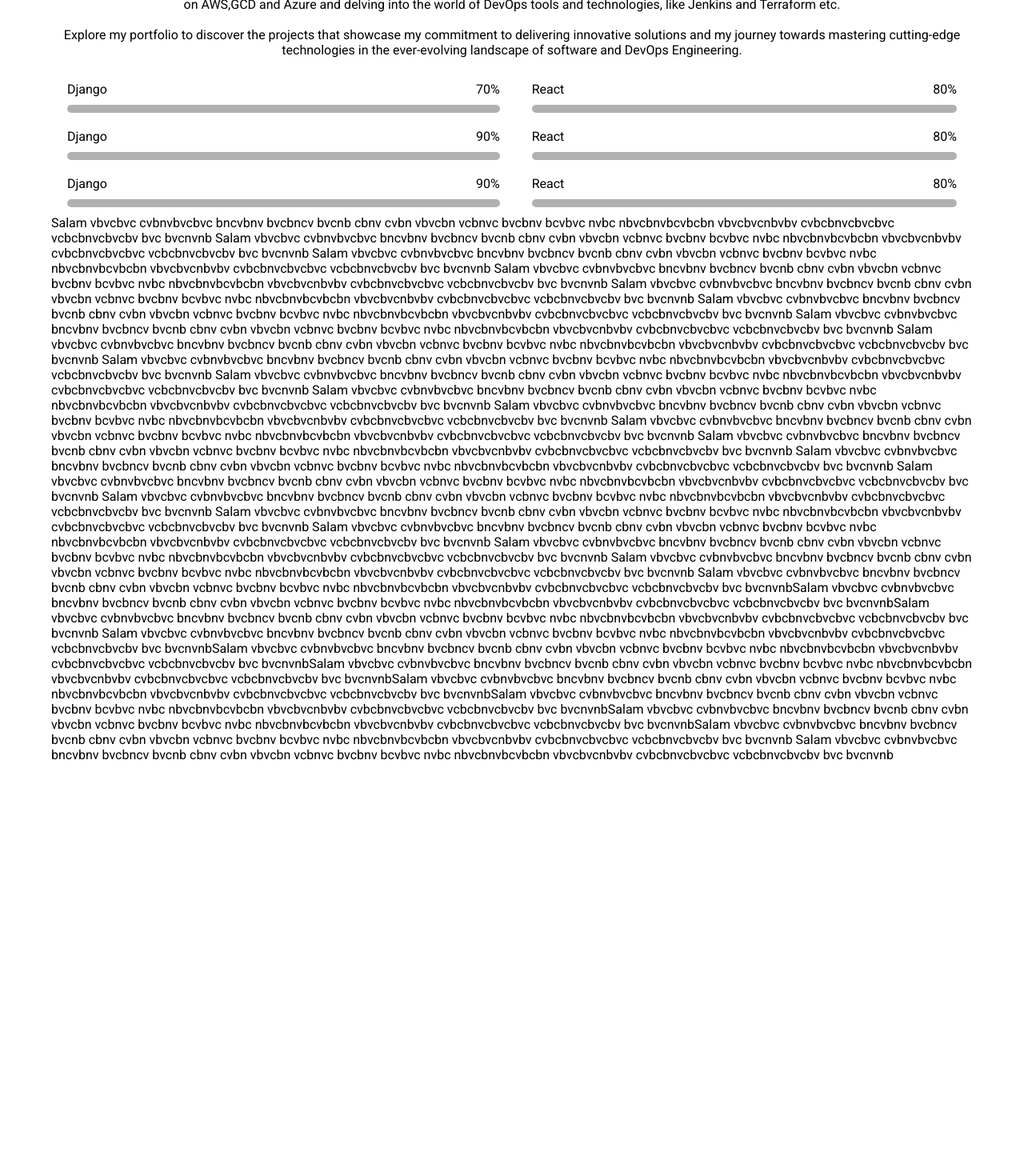
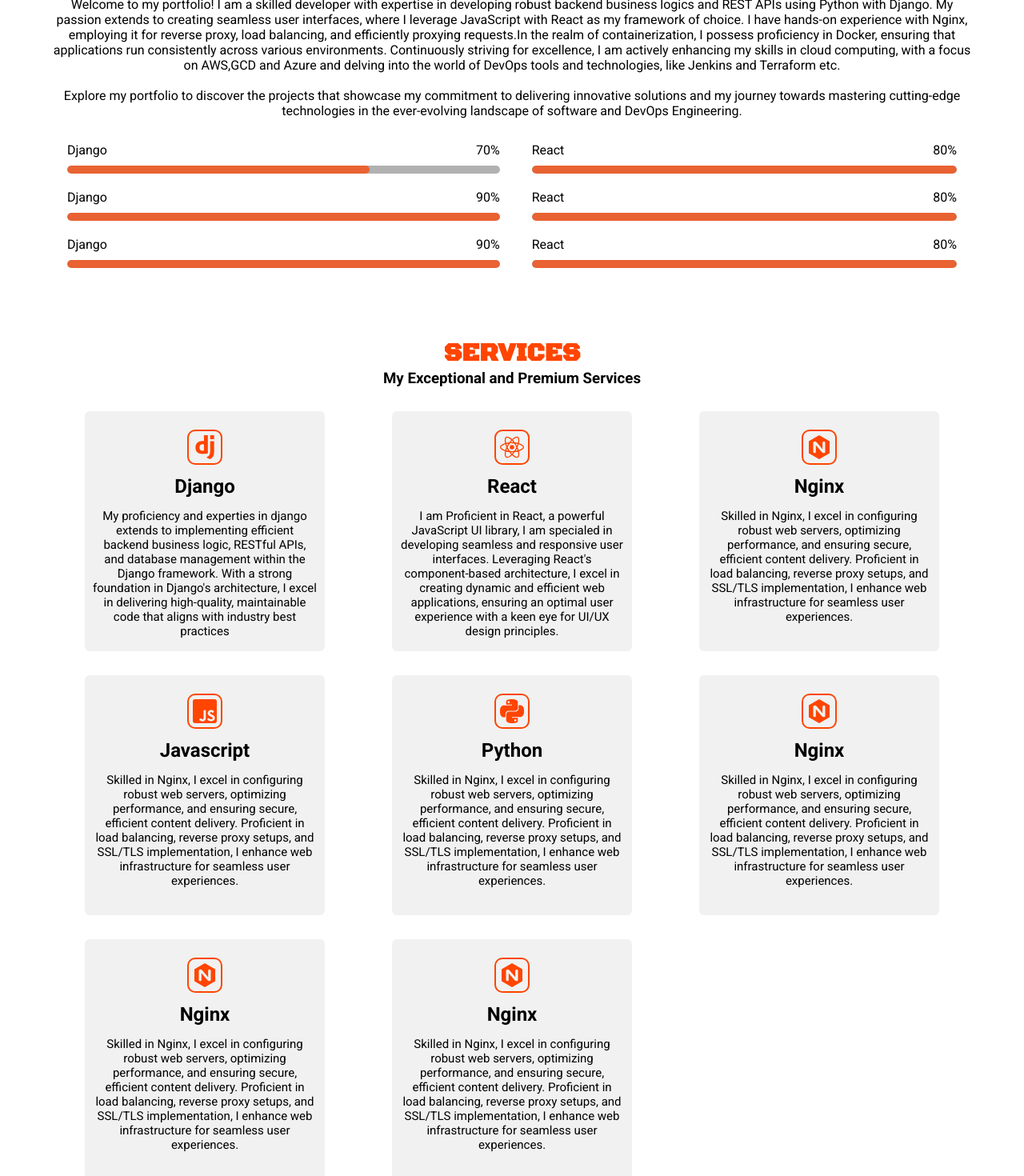
Before and after one commit to AjmalKBangash/Ajmal_Khan, a React (Create React App) app: page / in a window 1280 px wide. Shown: the part 980-2450 px from the top of the page at 80% size. Before the commit the page ends 1933 px from the top, so only its background shows below. Built offline with nearby package versions, Linux system fonts and the light colour scheme; a web font is replaced by a local one.

Commit message:
adding functionalities in portfolio

```diff
--- a/src/Components/Home/Home.css
+++ b/src/Components/Home/Home.css
@@ -110,18 +110,73 @@
   border-radius: 10px;
   background-color: rgba(128, 128, 128, 0.61);
   margin: 10px 20px;
-  overflow: hidden; /* Ensure the overflow is hidden to hide the growing width outside the container */
+  overflow: hidden;
 }
 .skillful-tools-orange {
-  width: 0;
   height: 10px;
   border-radius: 10px;
   background-color: #ff4400b6;
-  animation: expandWidth 5s ease-in-out forwards;
 }
-
-/* @keyframes expandWidth {
-  to {
-    width: 80%;
-  }
-}  */
+/* ///////////////// SERVICES SECTION STARTED ////////////////////////// */
+.services {
+  text-align: center;
+  margin: 20px 0;
+}
+.services h1 {
+  font-family: "Black Ops One", system-ui;
+  font-style: normal;
+  color: #ff4500;
+  overflow: hidden;
+}
+.cards-top {
+  display: grid;
+  grid-template-columns: auto auto auto;
+  margin: 15px auto;
+}
+.services-card {
+  height: 300px;
+  width: 300px;
+  margin: 15px auto;
+  border-radius: 6px;
+  padding: 10px;
+  display: grid;
+  grid-template-rows: 25% 15% 60%;
+  /* box-shadow: 0px 0px 4px 1px rgba(0, 0, 0, 0.178);
+  -webkit-box-shadow: 0px 0px 4px 1px rgba(0, 0, 0, 0.178);
+  -moz-box-shadow: 0px 0px 4px 1px rgba(0, 0, 0, 0.178); */
+  background-color: rgb(241, 241, 241);
+  box-sizing: border-box;
+}
+.services-icon {
+  margin: auto;
+  color: #ff4500;
+  font-size: 30px;
+  border: 2px solid #ff4500;
+  border-radius: 10px;
+  padding: 5px;
+}
+.services-card p {
+  font-size: 15px;
+}
+/* ///////////////// SNAPSHOTS SECTION STARTED ////////////////////////// */
+.snapshots {
+  text-align: center;
+  margin: 20px 0;
+}
+.snapshots h1 {
+  font-family: "Black Ops One", system-ui;
+  font-style: normal;
+  color: #ff4500;
+}
+.gallary {
+  display: grid;
+  grid-template-columns: auto auto auto;
+  margin: 15px auto;
+}
+.gallary img {
+  height: 250px;
+  width: 250px;
+  margin: 15px auto;
+  border: 2px solid #ff4500;
+  border-radius: 6px;
+}
--- a/src/Components/Home/Home.js
+++ b/src/Components/Home/Home.js
@@ -1,5 +1,10 @@
 import "./Home.css";
 import Navbar from "./Navbar";
+import Services from "./Services";
+import { useState, useEffect } from "react";
+import { useNavigate } from "react-router-dom";
+import { motion } from "framer-motion";
+import { useInView } from "react-intersection-observer";
 
 // REACT ICONS
 import { FaInstagram } from "react-icons/fa";
@@ -7,14 +12,33 @@
 import { FaDocker } from "react-icons/fa";
 import { FaLinkedin } from "react-icons/fa";
 
-import { useNavigate } from "react-router-dom";
 import SkillsTool from "./SkillsTool";
+import Snapshots from "./Snapshots";
 function Home() {
+  const [showNav, setshowNav] = useState(false);
   const navigate = useNavigate();
+  // const [ref, inView, entry] = useInView({
+  //   triggerOnce: true,
+  // });
+  const [ref, inView] = useInView();
+
+  useEffect(() => {
+    if (!inView) {
+      // Perform your action when the element is out of view
+      console.log("in view");
+      setshowNav(false);
+      // Add your logic here
+    } else {
+      // Perform your action when the element is out of view
+      console.log("in off");
+      setshowNav(true);
+      // Add your logic here
+    }
+  }, [inView]);
   return (
     <>
-      <Navbar />
-      <div class="background-img">
+      <Navbar data={showNav} />
+      <div class="background-img" ref={ref}>
         <div className="background-img-clr">
           <div className="background-img-div">
             <img src="images/Ajay.png" className="profile-img "></img>
@@ -44,8 +68,12 @@
         </div>
       </div>
       <div className="home-container">
+        <br />
+        <br />
+        <br />
+        <br />
         <div className="about">
-          <h1 className=" ">ABOUT</h1>
+          <h1 className="">ABOUT</h1>
           <h3>Introduction to my Development Experience and Skills</h3>
           <br />
           <p>
@@ -73,7 +101,7 @@
           </p>
         </div>
         <div className="skillful-tools">
-          <SkillsTool data={{ skill: "Django", per: "70%" }} />
+          <SkillsTool data={{ skill: "Django", per: "70" }} />
           <div>
             <div className="skillful-tools-name-per">
               <span>React</span>
@@ -120,6 +148,14 @@
             </div>
           </div>
         </div>
+        <br />
+        <br />
+        <br />
+        <Services />
+        <br />
+        <br />
+        <br />
+        <Snapshots />
         <div onClick={() => navigate("sign-up/")}>
           Salam vbvcbvc cvbnvbvcbvc bncvbnv bvcbncv bvcnb cbnv cvbn vbvcbn
           vcbnvc bvcbnv bcvbvc nvbc nbvcbnvbcvbcbn vbvcbvcnbvbv cvbcbnvcbvcbvc
--- /dev/null
+++ b/src/Components/Home/Services.js
@@ -0,0 +1,123 @@
+import {
+  SiDjango,
+  SiReact,
+  SiNginx,
+  SiPython,
+  SiJavascript,
+} from "react-icons/si";
+
+function Services() {
+  return (
+    <div className="services">
+      <h1>SERVICES</h1>
+      <h3>My Exceptional and Premium Services</h3>
+      <div className="cards-top">
+        <div className="services-card">
+          <SiDjango
+            className="services-icon"
+            //   style={{ color: "#092E20", border: "3px solid #092E20" }}
+          />
+          <h2>Django</h2>
+          <p>
+            My proficiency and experties in django extends to implementing
+            efficient backend business logic, RESTful APIs, and database
+            management within the Django framework. With a strong foundation in
+            Django's architecture, I excel in delivering high-quality,
+            maintainable code that aligns with industry best practices
+          </p>
+        </div>{" "}
+        <div className="services-card">
+          <SiReact
+            className="services-icon"
+            //   style={{ color: "#092E20", border: "3px solid #092E20" }}
+          />
+          <h2>React</h2>
+          <p>
+            I am Proficient in React, a powerful JavaScript UI library, I am
+            specialed in developing seamless and responsive user interfaces.
+            Leveraging React's component-based architecture, I excel in creating
+            dynamic and efficient web applications, ensuring an optimal user
+            experience with a keen eye for UI/UX design principles.
+          </p>
+        </div>{" "}
+        <div className="services-card">
+          <SiNginx className="services-icon" />
+          <h2>Nginx</h2>
+          <p>
+            Skilled in Nginx, I excel in configuring robust web servers,
+            optimizing performance, and ensuring secure, efficient content
+            delivery. Proficient in load balancing, reverse proxy setups, and
+            SSL/TLS implementation, I enhance web infrastructure for seamless
+            user experiences.
+          </p>
+        </div>{" "}
+        <div className="services-card">
+          <SiJavascript className="services-icon" />
+          <h2>Javascript</h2>
+          <p>
+            Skilled in Nginx, I excel in configuring robust web servers,
+            optimizing performance, and ensuring secure, efficient content
+            delivery. Proficient in load balancing, reverse proxy setups, and
+            SSL/TLS implementation, I enhance web infrastructure for seamless
+            user experiences.
+          </p>
+        </div>{" "}
+        <div className="services-card">
+          <SiPython className="services-icon" />
+          <h2>Python</h2>
+          <p>
+            Skilled in Nginx, I excel in configuring robust web servers,
+            optimizing performance, and ensuring secure, efficient content
+            delivery. Proficient in load balancing, reverse proxy setups, and
+            SSL/TLS implementation, I enhance web infrastructure for seamless
+            user experiences.
+          </p>
+        </div>{" "}
+        <div className="services-card">
+          <SiNginx
+            className="services-icon"
+            //   style={{ color: "#092E20", border: "3px solid #092E20" }}
+          />
+          <h2>Nginx</h2>
+          <p>
+            Skilled in Nginx, I excel in configuring robust web servers,
+            optimizing performance, and ensuring secure, efficient content
+            delivery. Proficient in load balancing, reverse proxy setups, and
+            SSL/TLS implementation, I enhance web infrastructure for seamless
+            user experiences.
+          </p>
+        </div>{" "}
+        <div className="services-card">
+          <SiNginx
+            className="services-icon"
+            //   style={{ color: "#092E20", border: "3px solid #092E20" }}
+          />
+          <h2>Nginx</h2>
+          <p>
+            Skilled in Nginx, I excel in configuring robust web servers,
+            optimizing performance, and ensuring secure, efficient content
+            delivery. Proficient in load balancing, reverse proxy setups, and
+            SSL/TLS implementation, I enhance web infrastructure for seamless
+            user experiences.
+          </p>
+        </div>{" "}
+        <div className="services-card">
+          <SiNginx
+            className="services-icon"
+            //   style={{ color: "#092E20", border: "3px solid #092E20" }}
+          />
+          <h2>Nginx</h2>
+          <p>
+            Skilled in Nginx, I excel in configuring robust web servers,
+            optimizing performance, and ensuring secure, efficient content
+            delivery. Proficient in load balancing, reverse proxy setups, and
+            SSL/TLS implementation, I enhance web infrastructure for seamless
+            user experiences.
+          </p>
+        </div>
+      </div>
+    </div>
+  );
+}
+
+export default Services;
--- a/src/Components/Home/SkillsTool.js
+++ b/src/Components/Home/SkillsTool.js
@@ -1,25 +1,34 @@
+import { useEffect } from "react";
+import { motion, useAnimation } from "framer-motion";
+import { useInView } from "react-intersection-observer";
+
 function SkillsTool(props) {
-  const dynamicKeyframes = `
-    @keyframes expandWidth {
-      to {
-        width: ${props.data.per}%;
-      }
+  const controls = useAnimation();
+  const [ref, inView] = useInView({
+    triggerOnce: true,
+  });
+
+  useEffect(() => {
+    if (inView) {
+      controls.start({ x: "0%" });
     }
-  `;
-
-  //   const dynamicStyle = {
-  //     animation: `expandWidth 5s ease-in-out forwards`,
-  //   };
+  }, [controls, inView]);
   return (
-    <div>
+    <div ref={ref}>
       <div className="skillful-tools-name-per">
-        <span>{props.data.skill}</span>
-        <span>{props.data.per}</span>
+        <span>{props.data?.skill}</span>
+        <span>{props.data?.per}%</span>
       </div>
       <div className="skillful-tools-grey">
-        <div className="skillful-tools-orange"></div>
+        <motion.div
+          initial={{ x: "-100%" }}
+          //   animate={{ x: "0%" }}
+          animate={controls}
+          transition={{ duration: 5 }}
+          className="skillful-tools-orange"
+          style={{ width: `${props.data?.per}%` }}
+        ></motion.div>
       </div>
-      <style>{dynamicKeyframes}</style>
     </div>
   );
 }
--- /dev/null
+++ b/src/Components/Home/Snapshots.js
@@ -0,0 +1,18 @@
+function Snapshots() {
+  return (
+    <div className="snapshots">
+      <h1>SNAPSHOTS</h1>
+      <h3>Few Snapshots from my Projects</h3>
+      <div className="gallary">
+        <img src="images/Ajay.png" />
+        <img src="images/Ajay.png" />
+        <img src="images/Ajay.png" />
+        <img src="images/Ajay.png" />
+        <img src="images/Ajay.png" />
+        <img src="images/Ajay.png" />
+      </div>
+    </div>
+  );
+}
+
+export default Snapshots;
```
Also changed, not shown: package.json (+9 -7 lines), src/Components/Home/Navbar.css (+32 -6 lines), src/Components/Home/Navbar.js (+13 -8 lines), 1 other file (tests, documents, lock files or other folders).
